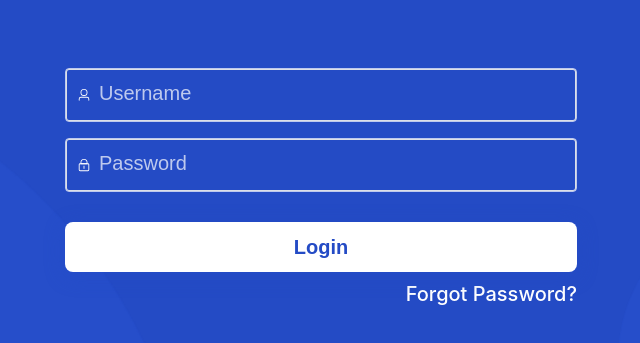
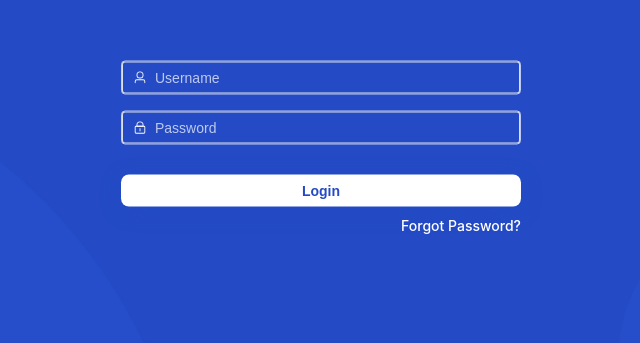
Before and after one commit to cianamagtipon/Registration-Activity, a Vue app: page / in a window 1280 px wide. Shown: the part 253-596 px from the top of the page, without its empty margins (319-959 px from the left). Built offline with nearby package versions, Linux system fonts and the light colour scheme.

Commit message:
Reversed changes

```diff
--- a/src/components/TheLogin.vue
+++ b/src/components/TheLogin.vue
@@ -19,7 +19,6 @@ const { fullscreenLoading } = storeToRefs(userStore)
 
 const login = () => {
   if (!username.value || !password.value) {
-    ElMessage.closeAll()
     ElMessage.warning('Please enter username and password')
     return
   }
@@ -112,14 +111,13 @@ const forgetPassword = () => {
 
 <style scoped>
 .login-container {
-  display: flex;
-  flex-direction: column;
-  justify-content: center;
-  align-items: center;
-  width: 40vw;
-  max-width: 900px;
-  height: 90vh;
-  margin: 0 auto;
+  position: absolute;
+  top: 50%;
+  left: 50%;
+  transform: translate(-50%, -50%);
+  padding: 2rem;
+  width: 70%;
+  max-width: 400px;
 }
 
 .login,
@@ -127,11 +125,9 @@ const forgetPassword = () => {
 .login button {
   display: block;
   width: 100%;
-  z-index: 10;
 }
 
 .forgot-password {
-  width: 100%;
   display: flex;
   justify-content: flex-end;
   margin-top: 10px;
@@ -187,45 +183,4 @@ const forgetPassword = () => {
   box-shadow: 0 6px 16px rgba(0, 0, 0, 0.3);
   transform: translateY(-2px);
 }
-
-/* ────────────────────────
-  MEDIA
- ──────────────────────── */
-
-@media (max-width: 600px) {
-  .login-container {
-    width: 70vw;
-  }
-}
-
-@media (min-width: 768px) {
-  ::v-deep(.el-input__inner::placeholder) {
-    font-size: 16px;
-  }
-}
-
-@media (min-width: 1024px) {
-  .login input,
-  .login button {
-    font-size: 20px;
-  }
-
-  ::v-deep(.el-input__wrapper) {
-    height: 50px;
-  }
-
-  ::v-deep(.el-input__inner::placeholder) {
-    font-size: 20px;
-  }
-
-  ::v-deep(.el-button) {
-    font-size: 18px;
-    padding: 0 28px;
-    height: 50px;
-  }
-
-  ::v-deep(.el-link) {
-    font-size: 20px !important;
-  }
-}
 </style>
```
